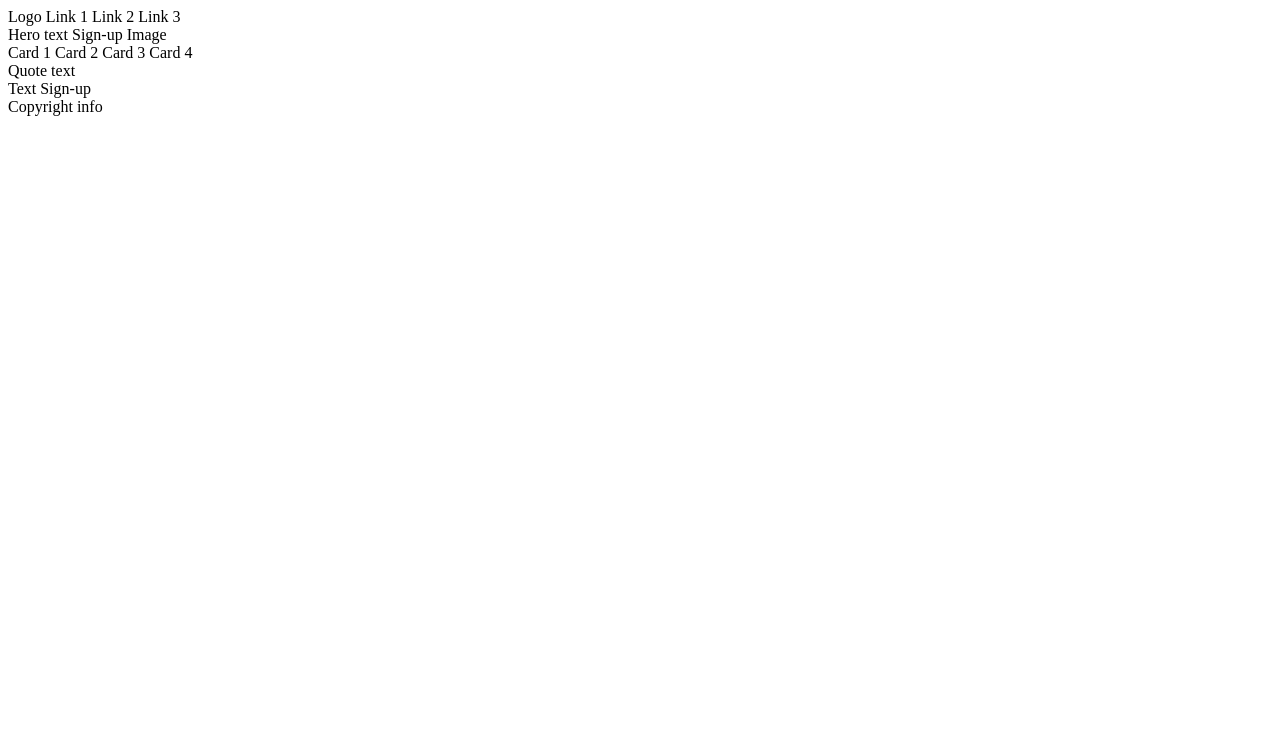
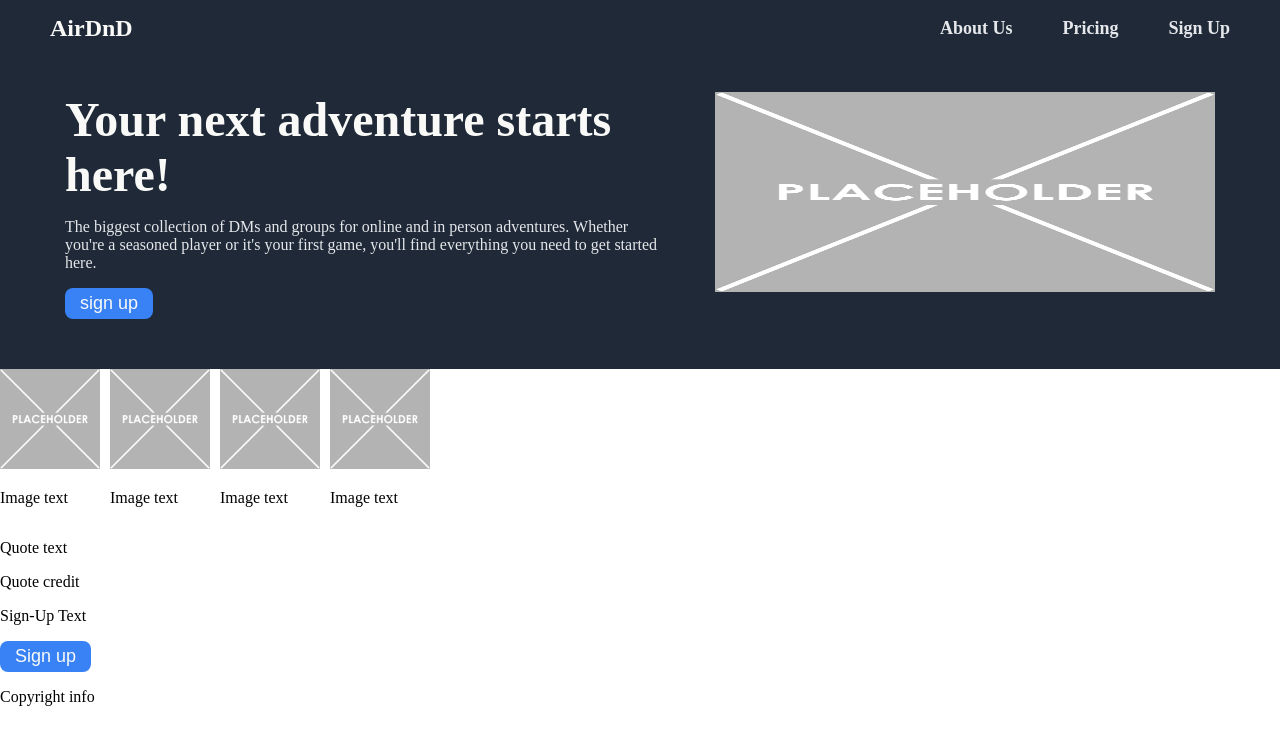
Before and after one commit to KarmaStu86/foundation-landing-page, a plain HTML site: page index.html in a window 1280 px wide. Drawn offline with Linux system fonts and the light colour scheme.

Commit message:
Style the header and hero section
The CSS styling for these two sections has been added, using Placeholder
images for now.

```diff
--- a/index.html
+++ b/index.html
@@ -8,39 +8,60 @@
 
 <body>
     <div class="header">
-        Logo
-        Link 1
-        Link 2
-        Link 3
+        <div class="logo">
+            <p class="logo">AirDnD</p>
+        </div>
+        <div class="links">
+            <a href="#">About Us</a>
+            <a href="#">Pricing</a>
+            <a href="#">Sign Up</a>
+        </div>
     </div>
 
     <div class="main">
         <div class="hero">
-            Hero text
-            Sign-up
-            Image
+            <div class="text">
+                <h1>Your next adventure starts here!</h1>
+                <p class="hero-text">The biggest collection of DMs and groups for online and in person adventures. Whether you're a seasoned player or it's your first
+                    game, you'll find everything you need to get started here.</p>
+                <button>sign up</button>
+            </div>
+            <img class="main-image" src="images/Placeholder.png" alt="Main page image">
         </div>
 
         <div class="cards">
-            Card 1
-            Card 2
-            Card 3
-            Card 4
+            <div class="card">
+                <img class="card-img" src="images/Placeholder.png" alt="">
+                <p>Image text</p>
+            </div>
+            <div class="card">
+                <img class="card-img" src="images/Placeholder.png" alt="">
+                <p>Image text</p>
+            </div>
+            <div class="card">
+                <img class="card-img" src="images/Placeholder.png" alt="">
+                <p>Image text</p>
+            </div>
+            <div class="card">
+                <img class="card-img" src="images/Placeholder.png" alt="">
+                <p>Image text</p>
+            </div>
         </div>
 
         <div class="quote">
-            Quote text
+            <p>Quote text</p>
+            <p>Quote credit</p>
         </div>
 
         <div class="action">
-            Text
-            Sign-up
+            <p> Sign-Up Text</p>
+            <button>Sign up</button>
         </div>
 
     </div>
 
     <div class="footer">
-        Copyright info
+        <p>Copyright info</p>
     </div>
 </body>
 </html>
--- a/style.css
+++ b/style.css
@@ -0,0 +1,84 @@
+body {
+    margin: 0px;
+    padding: 0px;
+}
+
+.main-image {
+    width: 500px;
+    height: 200px;
+}
+
+.card-img {
+    width: 100px;
+    height: 100px;
+}
+
+.cards {
+    display: flex;
+    gap: 10px;
+}
+
+.header {
+    display: flex;
+    padding-left: 50px;
+    padding-right: 50px;
+    padding-top: 15px;
+    justify-content: space-between;
+    align-items: center;
+    background-color: #1F2937;
+    color: #F9FAF8;
+    font-size: 24px;
+    font-weight: bold;
+    flex-grow: 0;
+    flex-shrink: 0;
+}
+
+.logo {
+    padding: 0px;
+    margin: 0px;
+}
+
+.links {
+    display: flex;
+    gap: 50px;
+}
+
+a {
+    text-decoration: none;
+    color: #E5E7EB;
+    font-size: 18px;
+}
+
+.hero {
+    display: flex;
+    background-color: #1F2937;
+    justify-content: center;
+    gap: 50px;
+    padding: 50px 50px;
+}
+
+h1 {
+    color: #F9FAF8;
+    font-size: 48px;
+    font-weight: 900;
+    padding:0px;
+    margin: 0px;
+}
+
+button {
+    background-color: #3882F6;
+    color: #F9FAF8;
+    padding: 5px 15px;
+    box-shadow: none;
+    border: none;
+    border-radius: 8px;
+    font-size: 18px;
+}
+
+.hero-text {
+    color: #E5E7EB;
+}
+
+.text {
+    width: 600px;
+}
```
Also changed, not shown: images/Placeholder.png (added), 1 other file.
